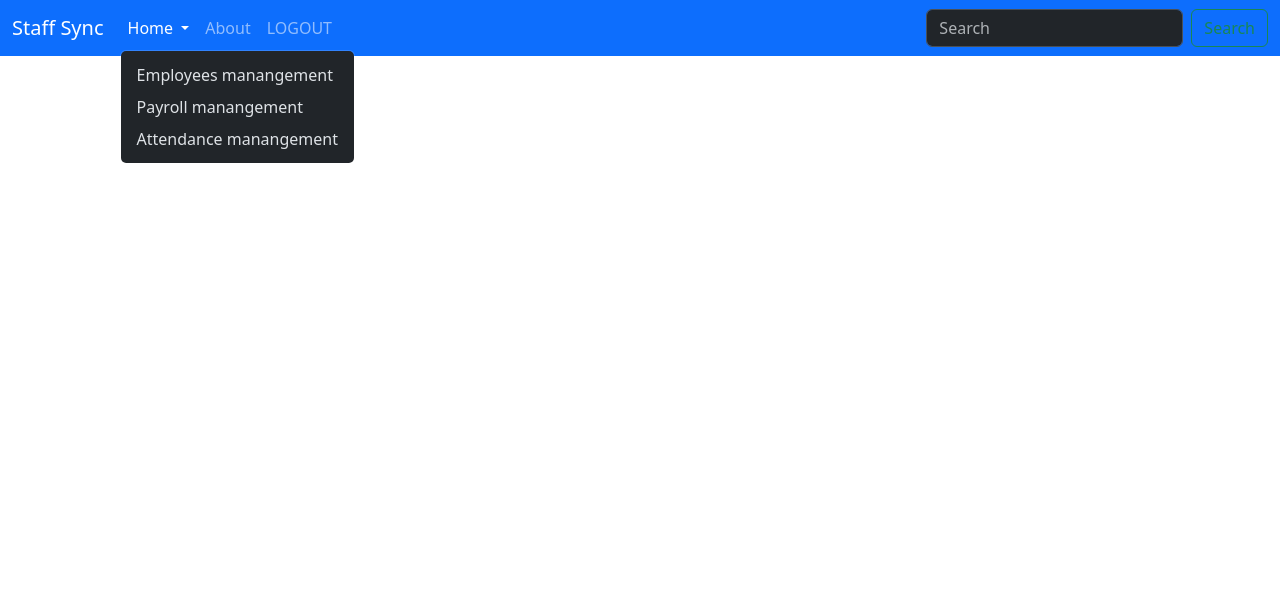
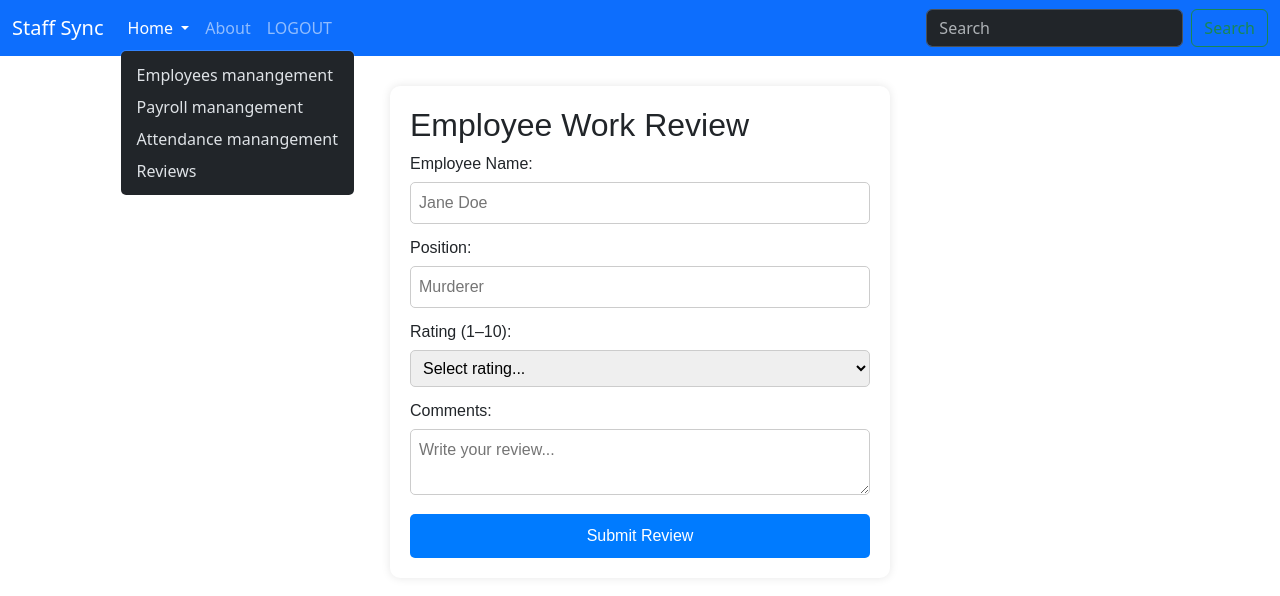
Before and after one commit to MDtechcave/Moderntech_center, a Vue app: page /workreviews in a window 1280 px wide. Both pictures are taken after a click on the button "Home". Shown: the top 596 px of the page. Built offline with nearby package versions, Linux system fonts and the light colour scheme.

Commit message:
mychanges to fix

```diff
--- a/src/App.vue
+++ b/src/App.vue
@@ -1,22 +1,12 @@
-<script >
-import HrHome from './components/HrHome.vue';
+<script>
 import NavBar from './components/NavBar.vue';
+
 export default {
-  components: {
-    NavBar
-  }
+  components: { NavBar }
 };
 </script>
 
 <template>
-  <!-- <div> -->
-  <!-- <hr-home/> -->
-  <nav-bar/>
+  <nav-bar v-if="$route.path !== '/login'" />
   <router-view />
-  <!-- </div>  -->
 </template>
-
-<style scoped>
-
-
-</style>
--- /dev/null
+++ b/src/components/Login.vue
@@ -0,0 +1,47 @@
+<template>
+  <div class="login">
+    <h2>Login</h2>
+    <form @submit.prevent="login">
+      <div>
+        <input v-model.trim="username" placeholder="Username" />
+        <span v-if="errors.username" class="error">{{ errors.username }}</span>
+      </div>
+      <div>
+        <input v-model="password" type="password" placeholder="Password" />
+        <span v-if="errors.password" class="error">{{ errors.password }}</span>
+      </div>
+      <button type="submit">Login</button>
+    </form>
+  </div>
+</template>
+
+<script>
+export default {
+  data() {
+    return {
+      username: '',
+      password: '',
+      errors: {}
+    }
+  },
+  methods: {
+    login() {
+      this.errors = {}
+
+      if (!this.username) this.errors.username = "You crazy or what?"
+      if (!this.password) this.errors.password = "Password is required"
+
+      if (Object.keys(this.errors).length === 0) {
+        localStorage.setItem('user', this.username)
+        this.$router.push('/employees')
+      }
+    }
+  }
+}
+</script>
+
+<style>
+.error { color: red; font-size: 0.8rem; }
+.login { max-width: 300px; margin: auto; padding-top: 2rem; }
+.login input { display: block; margin-bottom: 0.5rem; width: 100%; }
+</style>
--- a/src/components/NavBar.vue
+++ b/src/components/NavBar.vue
@@ -16,6 +16,7 @@
             <li><router-link class="dropdown-item" to="/employees">Employees manangement</router-link></li>
             <li><router-link class="dropdown-item" to="/payroll" >Payroll manangement</router-link></li>
             <li><router-link class="dropdown-item" to="/attendance">Attendance manangement</router-link></li>
+            <li><router-link class="dropdown-item" to="/workreviews">Reviews</router-link></li>
           </ul>
         </li>
 
--- /dev/null
+++ b/src/components/workreviews.vue
@@ -0,0 +1,107 @@
+<template>
+  <div class="review-box">
+    <h2>Employee Work Review</h2>
+
+    <!-- Inputs -->
+    <label>Employee Name:</label>
+    <input v-model="form.name" placeholder="Jane Doe" />
+
+    <label>Position:</label>
+    <input v-model="form.position" placeholder="Murderer" />
+
+    <label>Rating (1–10):</label>
+    <select v-model="form.rating">
+      <option disabled value="">Select rating...</option>
+      <option v-for="n in 5" :key="n" :value="n">{{ n }}</option>
+    </select>
+
+    <label>Comments:</label>
+    <textarea v-model="form.comments" placeholder="Write your review..." />
+
+    <button @click="submitReview">Submit Review</button>
+
+    <h3 v-if="reviews.length">Submitted Reviews</h3>
+    <div
+      v-for="(rev, index) in reviews"
+      :key="index"
+      class="review-item"
+    >
+      <strong>{{ rev.name }}</strong> — {{ rev.position }}
+      <br>
+      <strong>Rating:</strong> {{ rev.rating }}/5
+      <p>{{ rev.comments }}</p>
+    </div>
+  </div>
+</template>
+
+<script setup>
+import { reactive, ref } from "vue";
+
+const form = reactive({
+  name: "",
+  position: "",
+  rating: "",
+  comments: ""
+});
+
+const reviews = ref([]);
+
+function submitReview() {
+  if (!form.name || !form.position || !form.rating || !form.comments) {
+    alert("Please fill out all fields!");
+    return;
+  }
+
+  // push a copy so reactive object resets cleanly
+  reviews.value.push({ ...form });
+
+  // clear form
+  form.name = "";
+  form.position = "";
+  form.rating = "";
+  form.comments = "";
+}
+</script>
+
+<style scoped>
+.review-box {
+  max-width: 500px;
+  margin: 30px auto;
+  padding: 20px;
+  background: #fff;
+  border-radius: 10px;
+  box-shadow: 0 0 10px rgba(0,0,0,0.1);
+  font-family: Arial, sans-serif;
+}
+
+input, textarea, select {
+  width: 100%;
+  margin-top: 6px;
+  margin-bottom: 12px;
+  padding: 8px;
+  border-radius: 5px;
+  border: 1px solid #ccc;
+}
+
+button {
+  width: 100%;
+  padding: 10px;
+  background: #007bff;
+  color: white;
+  border: none;
+  border-radius: 5px;
+  cursor: pointer;
+}
+
+button:hover {
+  background: #0056b3;
+}
+
+.review-item {
+  margin-top: 12px;
+  background: #f9f9f9;
+  padding: 12px;
+  border-radius: 5px;
+  border-left: 4px solid #007bff;
+}
+</style>
--- a/src/router.js
+++ b/src/router.js
@@ -1,17 +1,22 @@
 import { createRouter, createWebHistory } from 'vue-router';
+import Login from './components/Login.vue';
 import HrHome from './components/HrHome.vue';
 import About from './components/About.vue';
 
 import Payslip from './components/Payslip.vue';
 import employees from './components/employees.vue';
 import attendance from './components/attendance.vue';
+import workreviews from './components/workreviews.vue';
 
 const routes = [
+  // { path: '/', redirect: '/login' },
+  { path: '/login', component: Login },
   { path:'/',  component: HrHome },
   {path: '/about', component: About},
   { path: '/payslip', component: Payslip },
   {path: '/employees', component: employees},
   {path: '/attendance', component: attendance},
+  {path: '/workreviews', component: workreviews}
 
 ];
 
@@ -20,4 +25,14 @@ const router = createRouter({
   routes,
 });
 
+router.beforeEach((to, from, next) => {
+  const loggedIn = localStorage.getItem("auth");
+
+  if (to.meta.requiresAuth && !loggedIn) {
+    next('/login');
+  } else {
+    next();
+  }
+});
+
 export default router;
```
